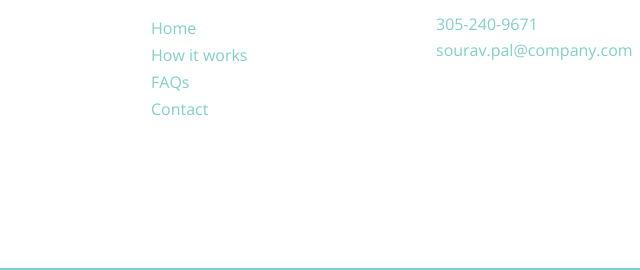
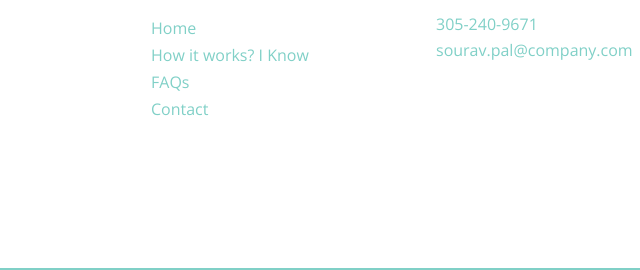
Before and after one commit to shuvankar-dev/topic-site, a plain HTML site: page index.html in a window 1280 px wide. Shown: the part 4345-4615 px from the top of the page, 216-856 px from the left. Drawn offline with nearby package versions, Linux system fonts and the light colour scheme.

Commit message:
Chnge footer How It WOrks text

```diff
--- a/index.html
+++ b/index.html
@@ -722,7 +722,7 @@ https://templatemo.com/tm-590-topic-listing
                             </li>
 
                             <li class="site-footer-link-item">
-                                <a href="#" class="site-footer-link">How it works</a>
+                                <a href="#" class="site-footer-link">How it works? I Know</a>
                             </li>
 
                             <li class="site-footer-link-item">
```
